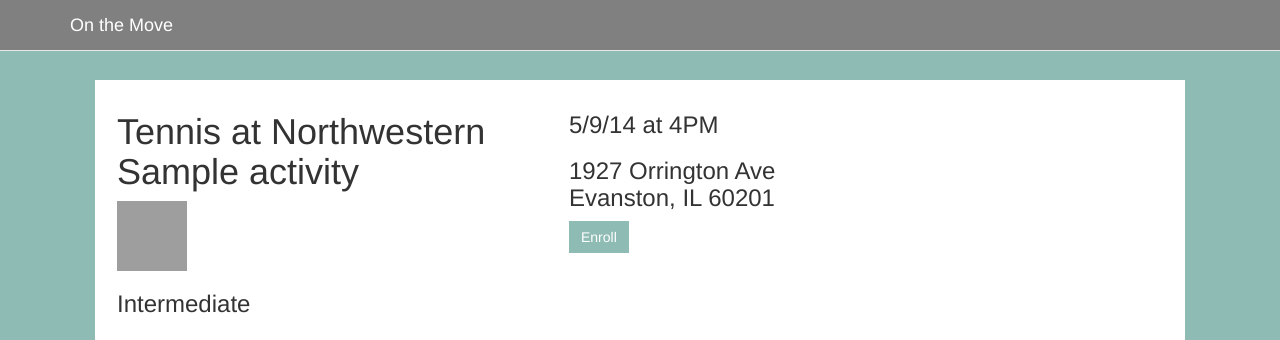
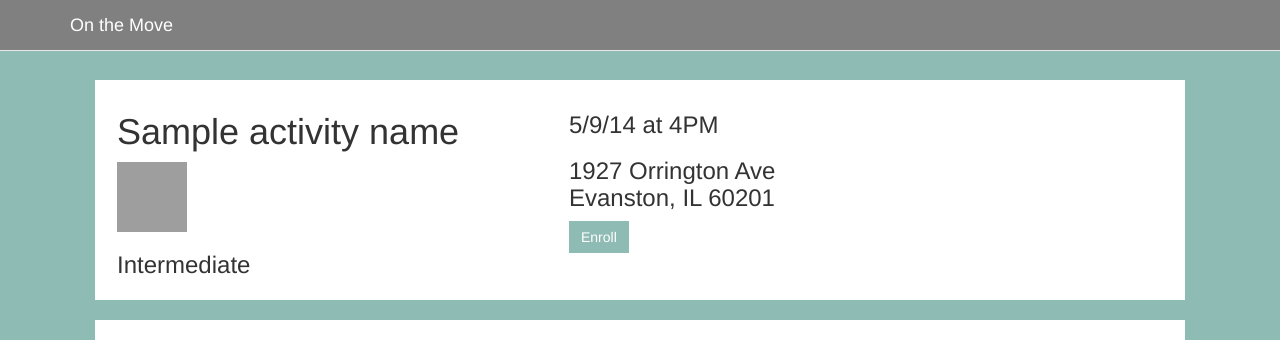
Before and after one commit to salilgupta1/OnTheMove, a Django app: template Activities/templates/Activities/details.html in a window 1280 px wide. Shown: the top 340 px of the page. Run offline with Django 3.2, Linux system fonts and the light colour scheme; the template is opened without the code that fills it: most values are stand-ins (such as "Sample title", 1, 10 or a date in 2020); parts of the project's set-up code (start-up, migrations or seed data) failed here and were passed over; some libraries are stand-ins or nearby versions; grey boxes are pictures that could not be loaded.

Commit message:
change a little bit

```diff
--- a/Activities/templates/Activities/details.html
+++ b/Activities/templates/Activities/details.html
@@ -46,7 +46,7 @@
 	<div class="row border-div">
 
 	  <div class="col-xs-6">
-	  	<h1>Tennis at Northwestern {{ Activity }}</h1>
+	  	<h1>{{ activity_name }}</h1>
 	  	<img class="act-logo" src="http://livingstontownship.org/sylsprograms/wp-content/uploads/2013/07/tennis-logo.jpg">
 	  	<h3>Intermediate</h3>
 	  </div>
```
